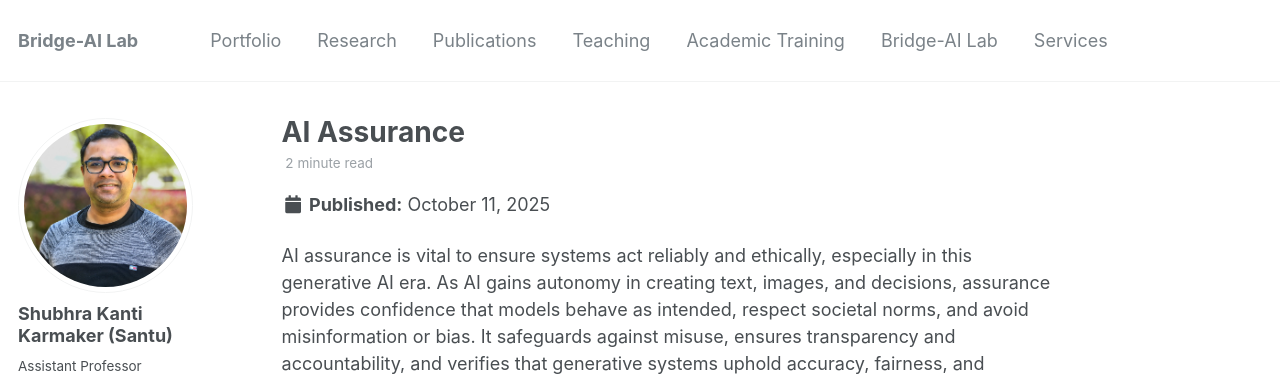
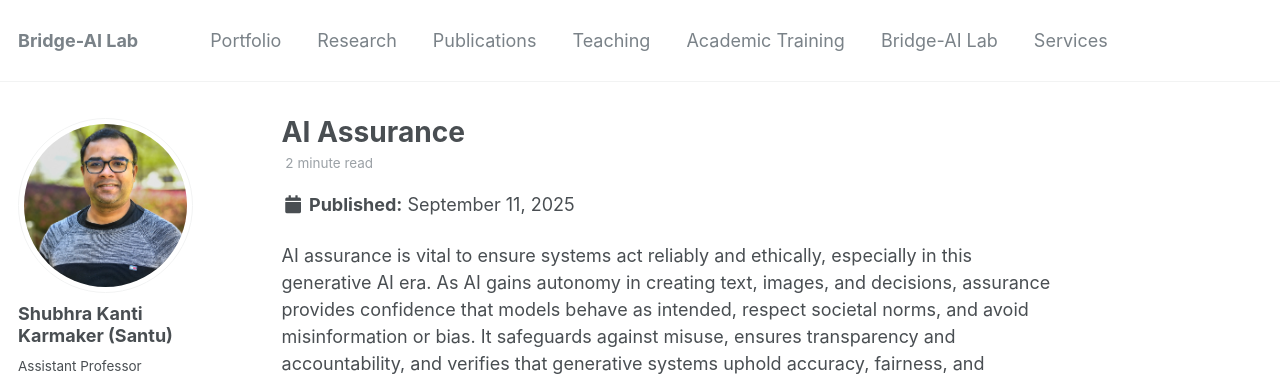
Before and after one commit to karmake2/karmake2.github.io, a Jekyll site: the page built from _posts/2023-08-18-evaluate.md, in a window 1280 px wide and 900 px high. Shown: the top 378 px of the window. Built offline with Jekyll 4.4.1, drawn with Linux system fonts in a browser that asks for light colours; part of the change alters nothing that is shown.

```diff
--- a/_posts/2023-08-18-evaluate.md
+++ b/_posts/2023-08-18-evaluate.md
@@ -1,8 +1,8 @@
 ---
 title: "AI Assurance"
 collection: posts
-date: 2025-10-11
-permalink: /posts/2025/10/assurance/
+date: 2025-9-11
+permalink: /posts/2025/9/assurance/
 tags:
   - Research
   - Vision
```
